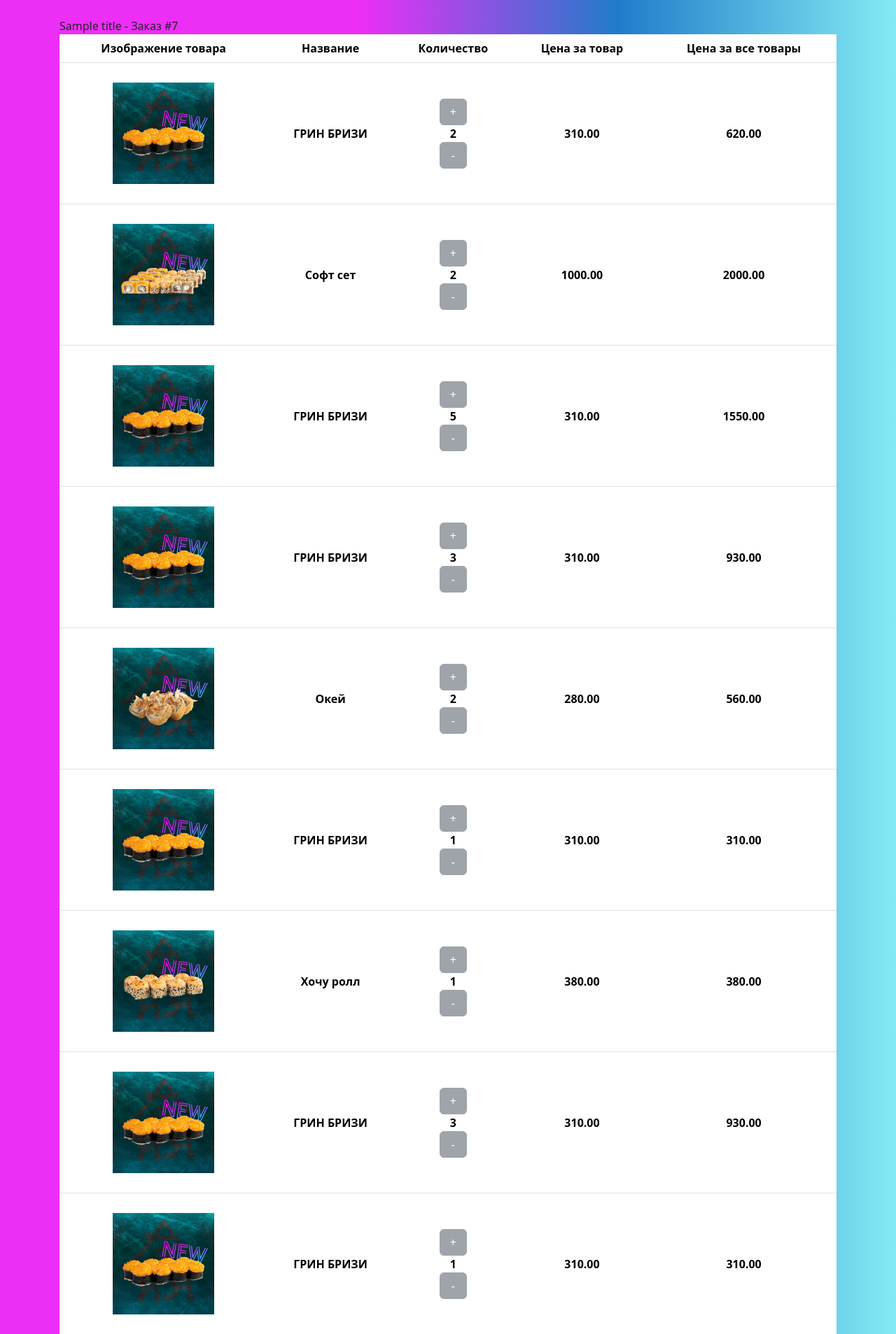
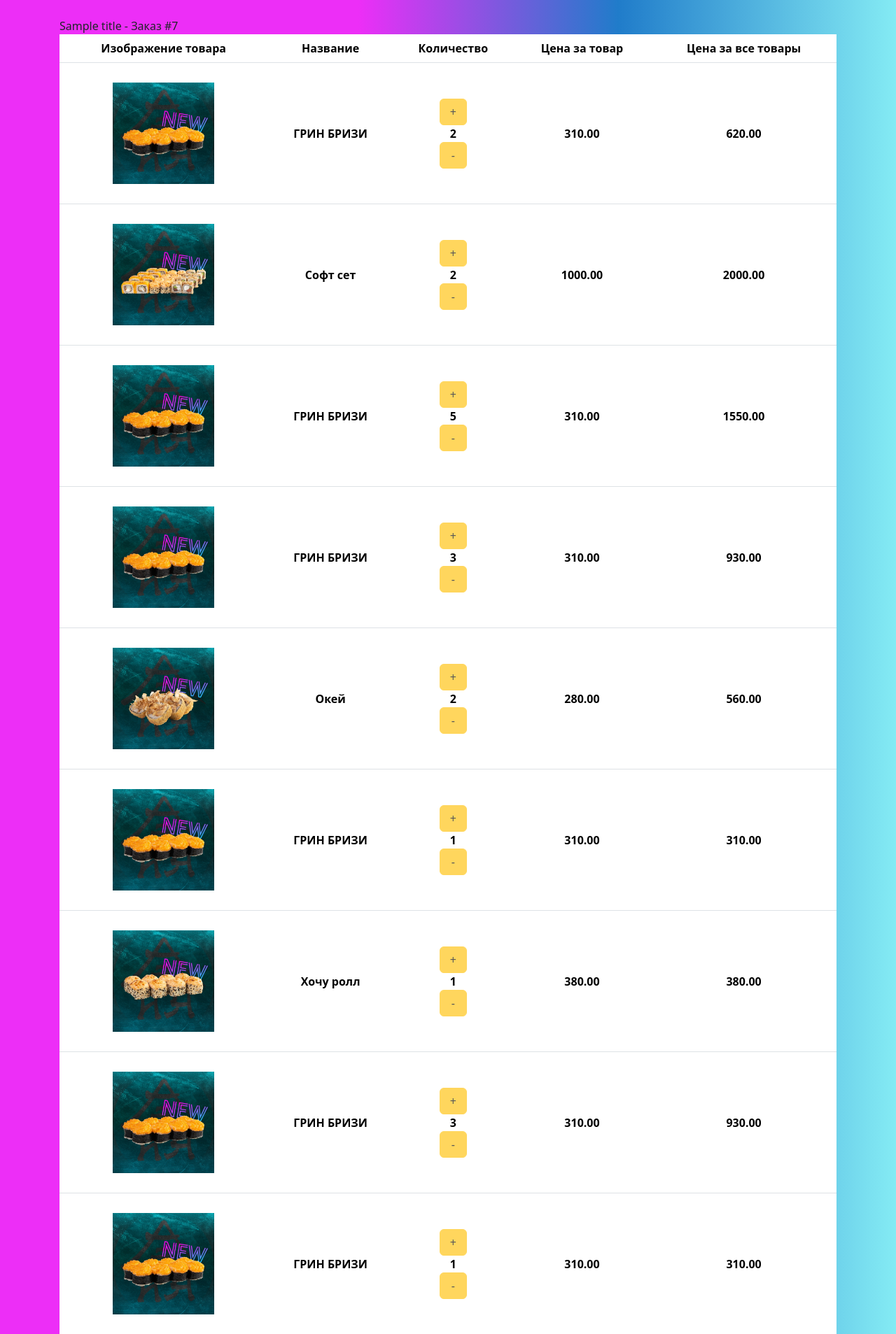
Before and after one commit to ArtmicRus/AsiaPskov, a Django app: template app/templates/app/order_details.html in a window 1280 px wide. Shown: the part 66-1973 px from the top of the page at 70% size. Run offline with Django 3.2, Linux system fonts and the light colour scheme; data comes from the database, SQL or seed files in the repository; both versions use the stored data as it was after the commit; the template is opened without the code that fills it: values that come from a table or form of the project are taken from there, most other values are stand-ins (such as "Sample title", 1, 10 or a date in 2020); lists and menus that the app fills with data are empty; some libraries are stand-ins or nearby versions.

Commit message:
Обработка кнопок добавление элементов в заказ

```diff
--- a/app/templates/app/order_details.html
+++ b/app/templates/app/order_details.html
@@ -21,9 +21,9 @@
             <th><img class="cataloge-img" src="{{item.product.image.url}}"></th>
             <th>{{item.product.name}}</th>
             <th>
-                <a class="btn {% if order.order_status.id > 2 %} btn-secondary disabled {% elif user.is_staff or user.is_superuser %} btn-warning {% endif %} col-md-3" href="{% url 'quantity_plus_order' %}?item={{item.id}}&order={{order.id}}">+</a>
+                <a class="btn btn-warning {% if order.order_status.id > 2 %} btn-secondary disabled {% endif %} col-md-3" href="{% url 'quantity_plus_order' %}?item={{item.id}}&order={{order.id}}">+</a>
                 <div>{{item.quantity}}</div>
-                <a class="btn {% if item.quantity == 1 or order.order_status.id > 2 %} btn-secondary disabled {% elif user.is_staff or user.is_superuser%} btn-warning {% endif %} col-md-3" href="{% url 'quantity_minus_order' %}?item={{item.id}}&order={{order.id}}">-</a>
+                <a class="btn btn-warning {% if item.quantity == 1 or order.order_status.id > 2 %} btn-secondary disabled {% endif %} col-md-3" href="{% url 'quantity_minus_order' %}?item={{item.id}}&order={{order.id}}">-</a>
             </th>
             <th>{{item.product.price}}</th>
             <th>{{item.price_quantity}}</th>
```
Also changed, not shown: db.sqlite3.
